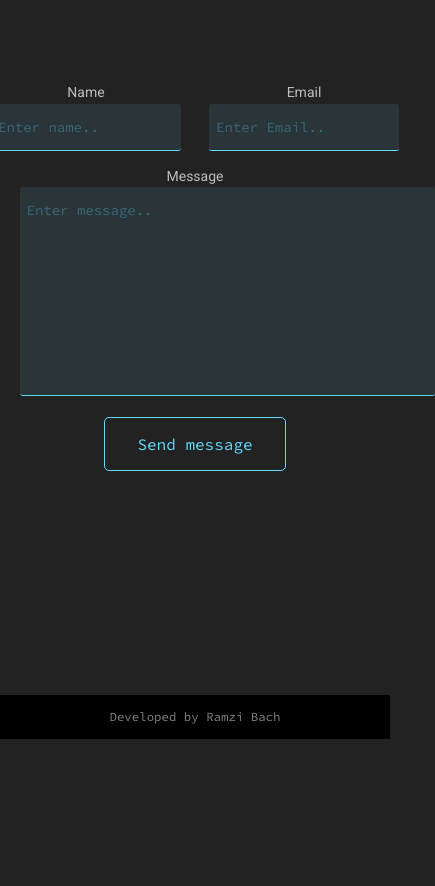
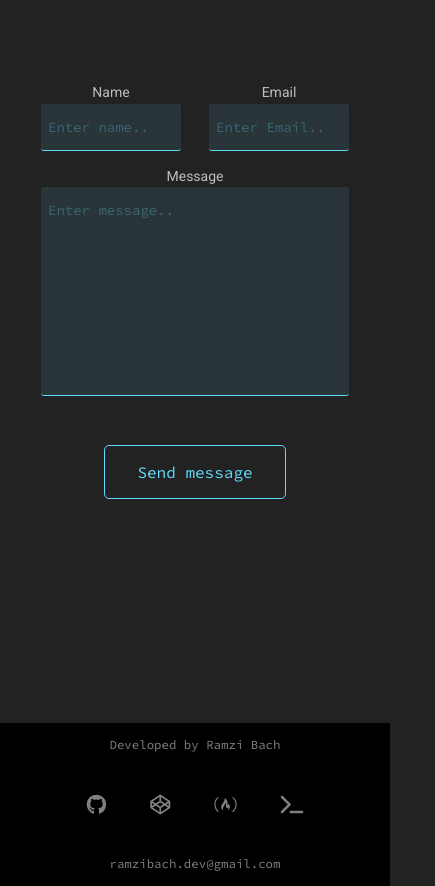
Before and after one commit to RamziBach/Portfolio-OLD, a website: page index.html in a window 390 px wide. Shown: the part 4957-5843 px from the top of the page, 435 px wide, since content can reach past the window. Before the commit the page ends 5696 px from the top, so only its background shows below. Drawn offline with Linux system fonts and the light colour scheme; some packages are replaced by stand-ins of ours; a script that the page names is missing.

Commit message:
Fixed captcha

```diff
--- a/index.html
+++ b/index.html
@@ -147,11 +147,11 @@
 					<div class="contactForm-parent">
 						<div class="contactForm-children">
 							<label class="labels" for="name">Name</label>
-							<input class="form-inputs" id="name" placeholder="Enter name.." type="text" maxlength="40" required>
+							<input name="name" class="form-inputs" id="name" placeholder="Enter name.." type="text" maxlength="40" required>
 						</div>
 						<div class="contactForm-children">
 							<label class="labels" for="email">Email</label>
-							<input class="form-inputs" id="email" placeholder="Enter Email.." type="email" maxlength="40" required>
+							<input name="email" class="form-inputs" id="email" placeholder="Enter Email.." type="email" maxlength="40" required>
 						</div>
 					</div>
 					<div>
@@ -171,6 +171,15 @@
 		<div class="footer-parent">
 			<div class="footer-child">
 				<p class="footer-p">Developed by Ramzi Bach</p>
+			</div>
+			<div class="footer-child2">
+				<h3><a class="icons-a footer-icons" href="https://github.com/RamziBach" target="_blank" title="GitHub"><i class="i fab fa-github"></i></a></h3>
+				<h3><a class="icons-a footer-icons" href="https://codesandbox.io/u/RamziBach" target="_blank" title="CodeSandbox"><i class="i fab fa-codepen"></i></a></h3>
+				<h3><a class="icons-a footer-icons" href="https://www.freecodecamp.org/ramzibach" target="_blank" title="freeCodeCamp"><i class="i fab fa-free-code-camp"></i></a></h3>
+				<h3><a class="icons-a footer-icons" href="https://www.codecademy.com/profiles/RamziBach" target="_blank" title="Codecademy"><i class="i fas fa-terminal"></i></a></h3>
+			</div>
+			<div class="footer-child2">
+				<p class="footer-p">ramzibach.dev@gmail.com</p>
 			</div>
 		</div>
 	</div>
--- a/style.css
+++ b/style.css
@@ -546,6 +546,19 @@ h4 { font-size: var(--fs-h4) }
 	display: flex;
 	justify-content: center;
 	align-items: center;
+	margin: 1.5em;
+}
+
+@media (max-width: 450px) {
+	.form-inputs { width: 10em }
+
+	.form-text { width: 22em }
+}
+
+@media (max-width: 345px) {
+	.form-inputs { width: 9em }
+
+	.form-text { width: 20em }
 }
 
 
@@ -570,6 +583,13 @@ h4 { font-size: var(--fs-h4) }
 	justify-content: center;
 }
 
+.footer-child2 {
+	display: none;
+	justify-content: center;
+}
+
+@media (max-width: 600px) { .footer-child2 { display: flex } }
+
 .footer-links { margin: 1em }
 
 .footer-icons { padding: 1em }
@@ -579,6 +599,8 @@ h4 { font-size: var(--fs-h4) }
 	font-size: var(--fs-small);
 	opacity: 0.5;
 }
+
+.footer-icons { margin: 0 .1em }
 
 
 
```
